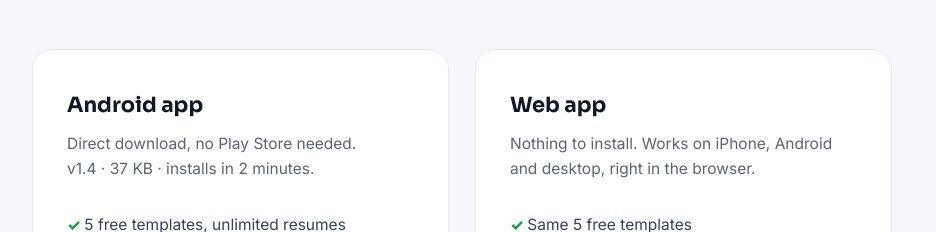
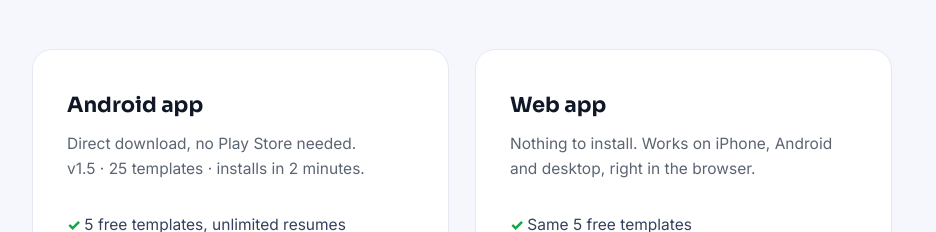
Before and after one commit to abdulsami026-crypto/resume-builder-web, a plain HTML site: page index.html in a window 1280 px wide. Shown: the part 4440-4672 px from the top of the page, without its empty margins (178-1114 px from the left). Drawn offline with Linux system fonts and the light colour scheme.

Commit message:
v1.5 version text

```diff
--- a/index.html
+++ b/index.html
@@ -252,7 +252,7 @@
   <div class="plans">
     <div class="plan">
       <h3>Android app</h3>
-      <p style="color:var(--mut);font-size:15.5px;margin:8px 0 4px;">Direct download, no Play Store needed.<br>v1.4 · 37 KB · installs in 2 minutes.</p>
+      <p style="color:var(--mut);font-size:15.5px;margin:8px 0 4px;">Direct download, no Play Store needed.<br>v1.5 · 25 templates · installs in 2 minutes.</p>
       <ul>
         <li>5 free templates, unlimited resumes</li>
         <li>A4 PDF export, 100% offline</li>
```
